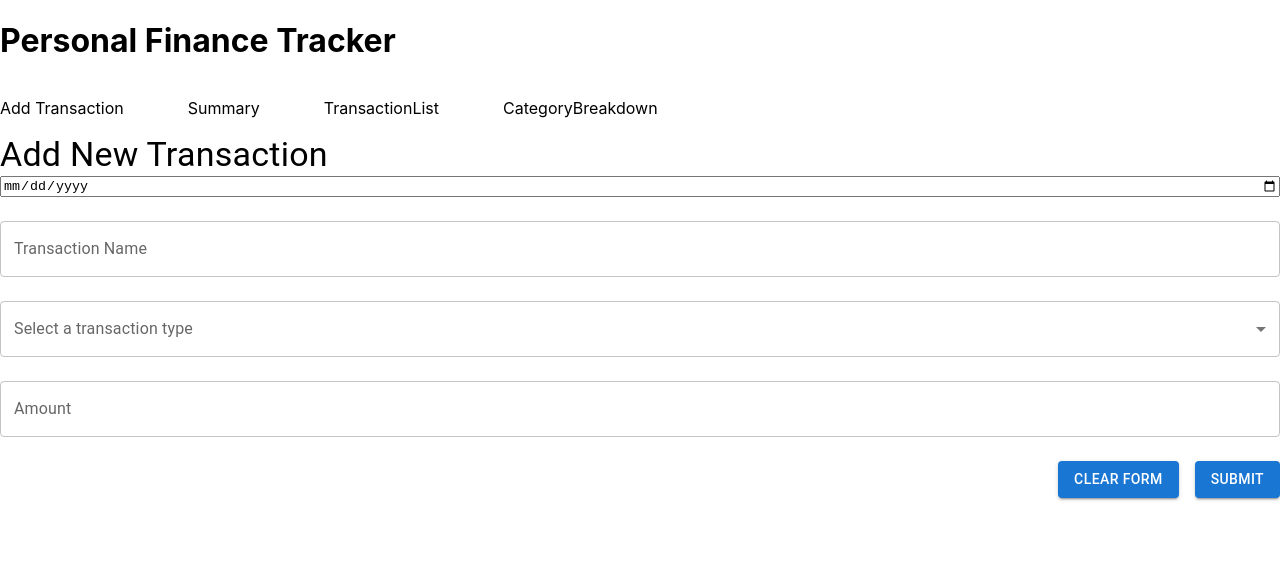
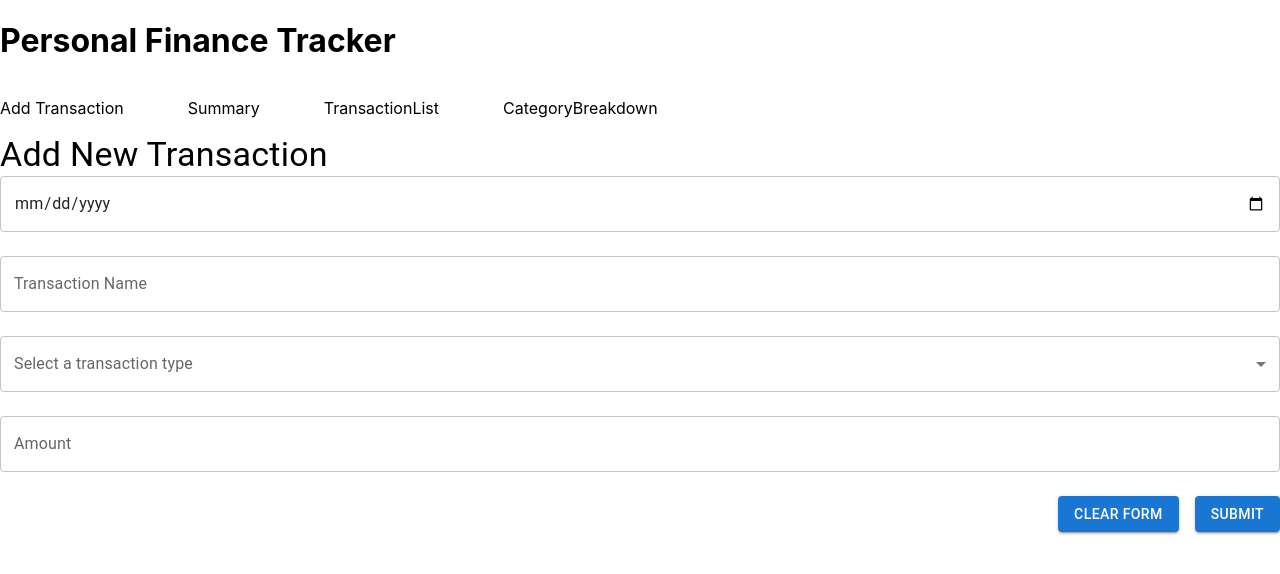
Before and after one commit to vigneshactech2015/stantechai, a React (Create React App) app: page / in a window 1280 px wide. Both pictures are taken after a click on the element "Add Transaction". Shown: the top 574 px of the page. Built offline with nearby package versions, Linux system fonts and the light colour scheme.

Commit message:
adding date picker

```diff
--- a/src/App.js
+++ b/src/App.js
@@ -1,6 +1,7 @@
 import './App.css';
 import MainRenderer from './components/MainRenderer';
 import { ToastContainer } from 'react-toastify';
+import 'react-toastify/dist/ReactToastify.css';
 
 function App() {
   return (
--- a/src/components/AddTransaction.js
+++ b/src/components/AddTransaction.js
@@ -26,6 +26,16 @@ const AddTransaction = () => {
         },
       });
 
+      const notify = (params) => {
+        toast(params,{
+            autoClose:2000,
+            style:{
+             backgroundColor:"green",
+             color:"white"
+            }
+        })
+      }
+
       const onSubmit = async (data) => {
         try{
             const utcDate = moment(data.createdAt).format('YYYY-MM-DD')
@@ -36,7 +46,7 @@ const AddTransaction = () => {
                 type : data.type
             }
             await addNewFinancialData(payload)
-            toast("Transaction created Successfully")
+            notify("Transaction details created successfully")
             reset()
         }catch(error){
             console.log(error)
@@ -51,7 +61,7 @@ const AddTransaction = () => {
             <Controller
               name="createdAt"
               control={control}
-              render={({ field }) => <input type="date"/>}
+              render={({ field }) => <TextField type="date" {...field}/>}
             />
             {errors.createdAt && <Typography color="error">{errors.createdAt.message}</Typography>}
           </FormControl>
```
